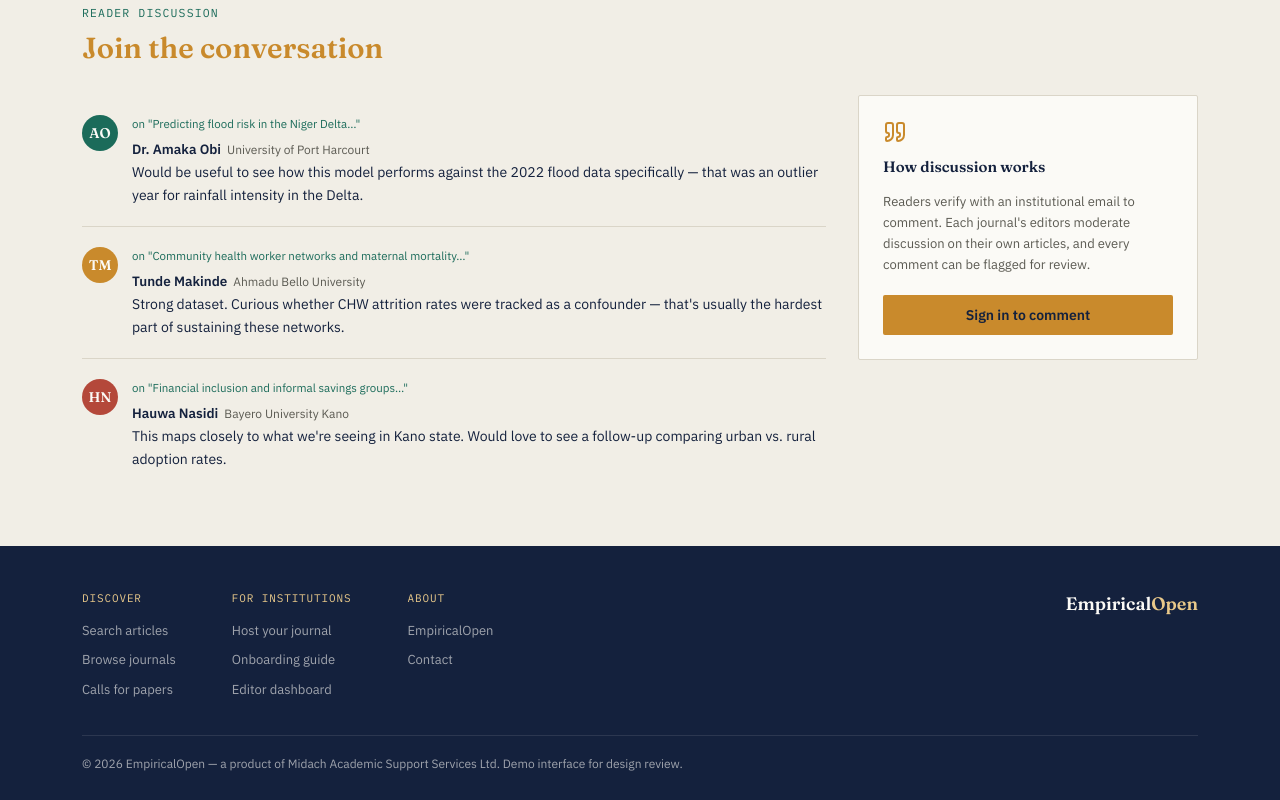
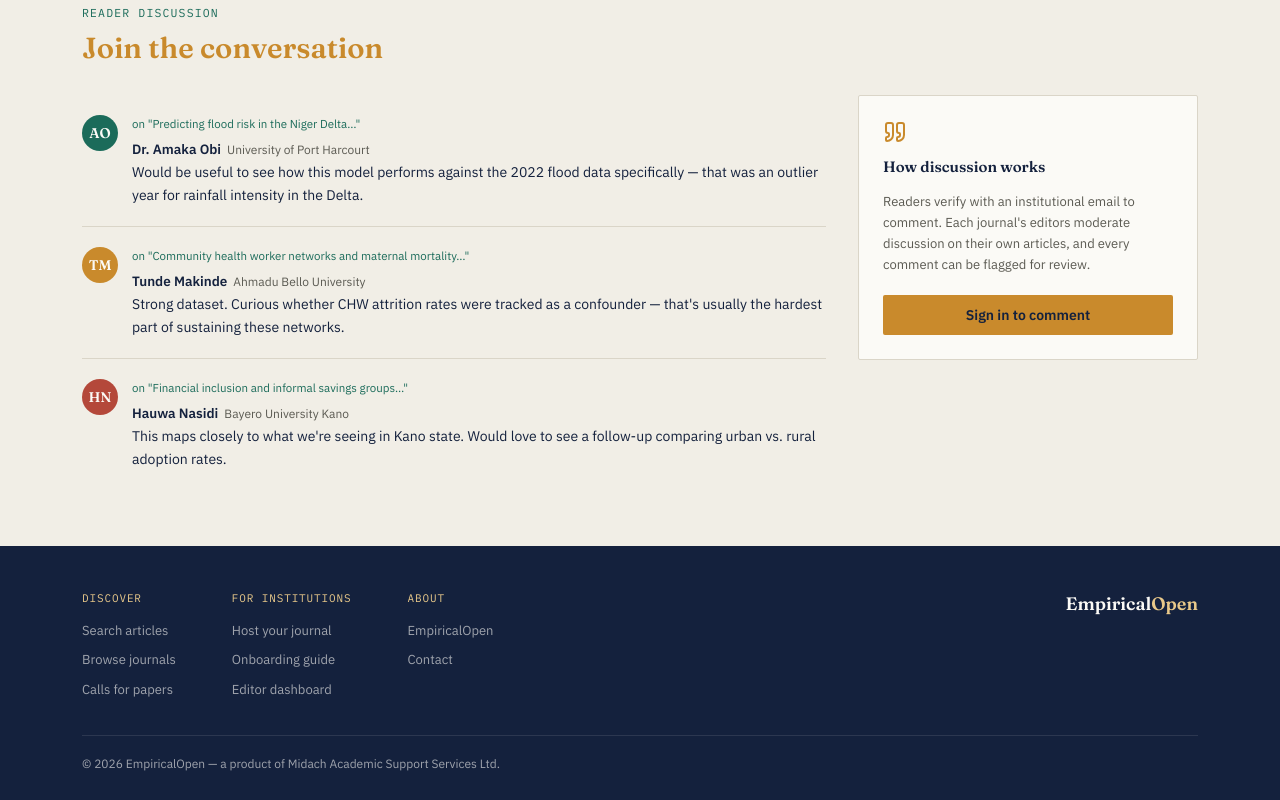
Before and after one commit to JOKEh1/Empirical-Open, a Next.js app: page / in a window 1280 px wide. Shown: the part 2958-3758 px from the top of the page. Built offline with nearby package versions, Linux system fonts and the light colour scheme.

Commit message:
chore: remove demo interface mention from site footer

```diff
--- a/components/site-footer.tsx
+++ b/components/site-footer.tsx
@@ -57,7 +57,6 @@ export function SiteFooter() {
 
         <div className="mt-9 border-t border-white/10 pt-5 text-xs">
           © 2026 EmpiricalOpen — a product of Midach Academic Support Services Ltd.
-          Demo interface for design review.
         </div>
       </div>
     </footer>
```
